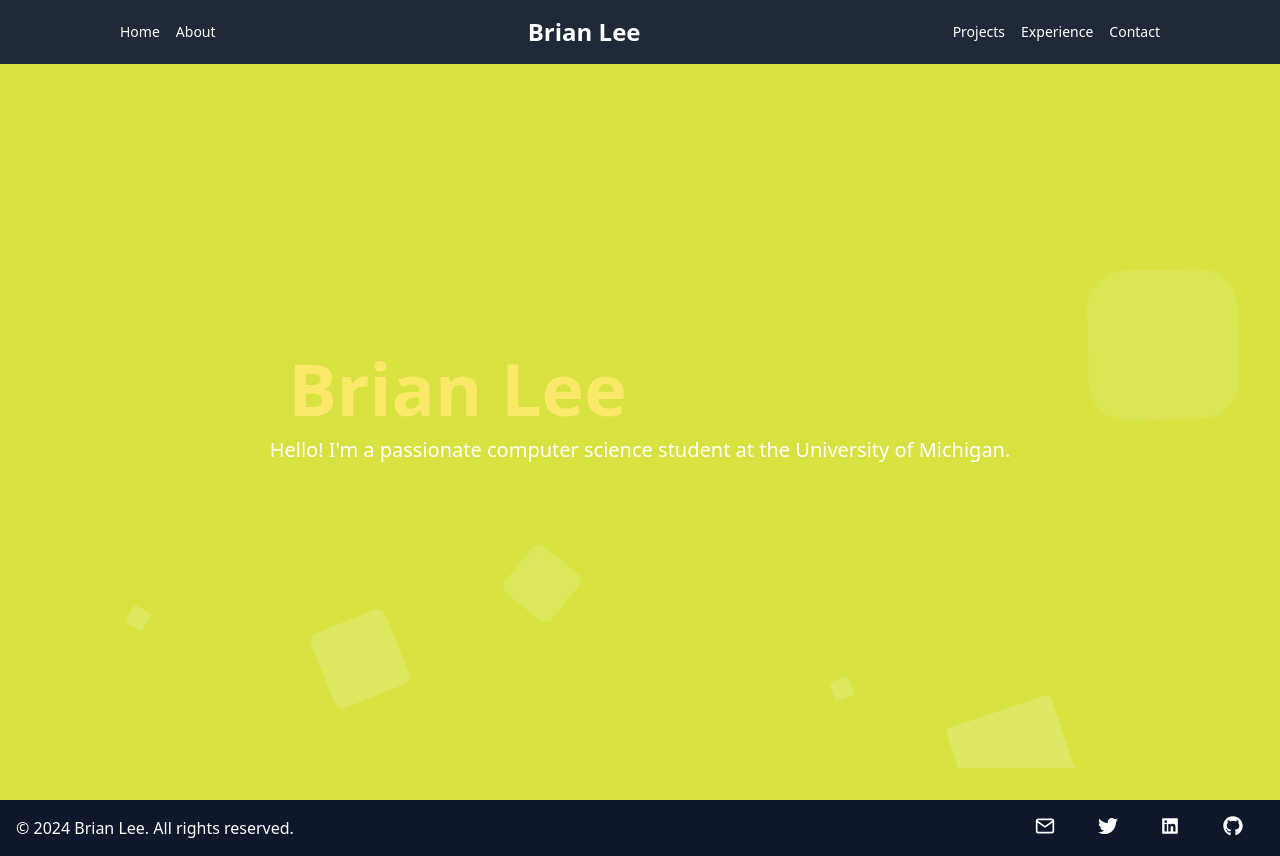
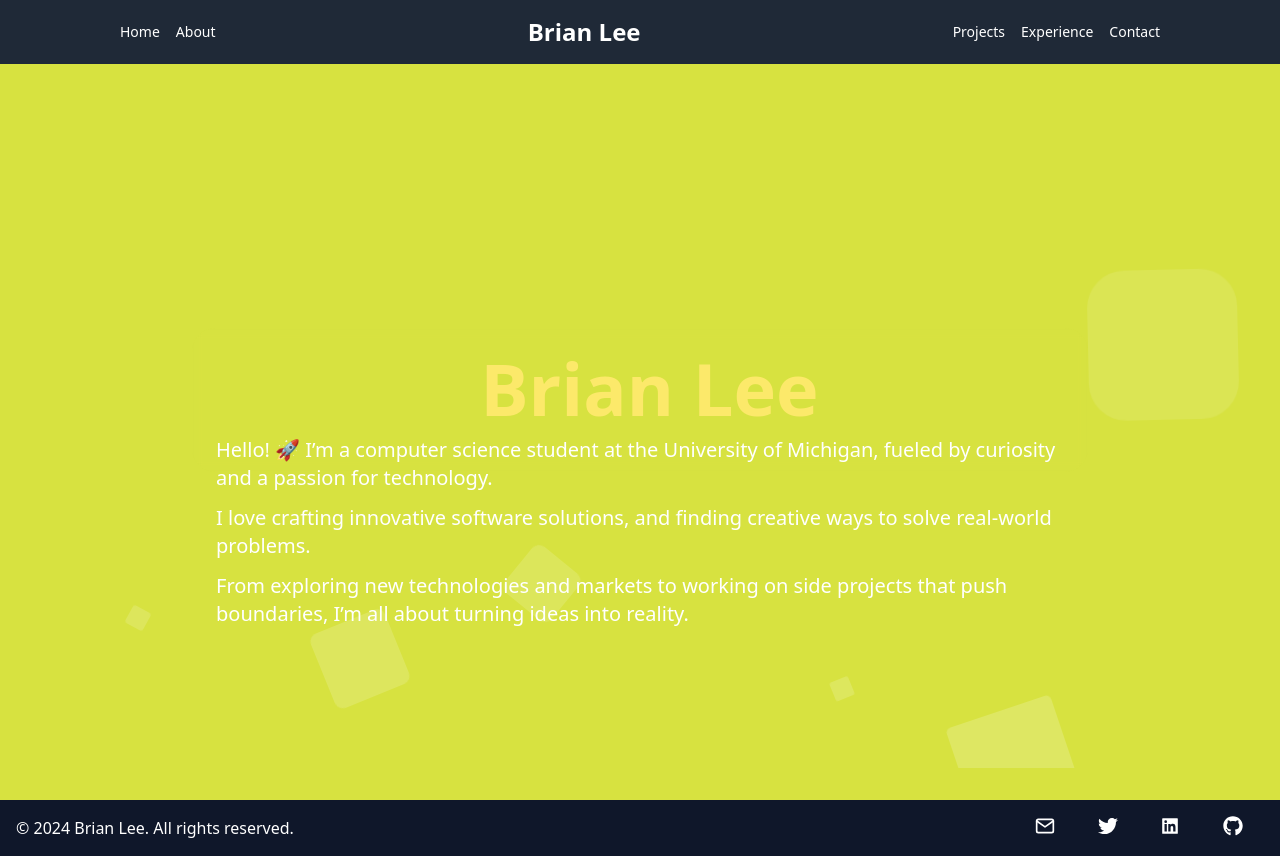
Before and after one commit to brmlee/portfolioWebsite, a React (Create React App) app: page / in a window 1280 px wide. Built offline with nearby package versions, Linux system fonts and the light colour scheme; the HTML template or start-up script is replaced by a standard one.

Commit message:
updated description

```diff
--- a/src/components/About.jsx
+++ b/src/components/About.jsx
@@ -32,12 +32,12 @@ const About = () => {
         <div className='flex flex-col justify-around'>
           <div className='sm:px-16 px-2'>
             <h2 className='text-4xl sm:text-5xl font-extrabold mt-2'>Introduction</h2>
-            <p className='mt-3 mb-6 text-[17px] max-w-3xl leading-[30px]'>👨‍💻 Hi, I'm Brian Lee, a student @UMich with a passion for crafting robust backend systems and captivating mobile applications.As a seasoned <a className='text-green-300 hover:text-green-500 duration-300' href='https://www.linkedin.com/in/brian-lee04' target='_blank' rel="noreferrer">Software developer</a> I specialize in both MEAN and MERN stacks🚀.
+            <p className='mt-3 mb-6 text-[17px] max-w-3xl leading-[30px]'>👨‍💻 Hi, I'm Brian Lee, a student @UMich with a passion for crafting robust backend systems and captivating mobile applications.
               <br />
-              ✍️ Beyond coding, I love playing video games in genres MOBA and FPS. I also love going on roller coasters.</p>
+              ✍️ Beyond coding, I love playing video games in genres MOBA and FPS. I also love going on roller coasters and being active playing sports like Tennis, Soccer, and Volleyball.</p>
 
             <ButtonLink
-              url='https://drive.google.com/file/d/1LI46E7Wbu7MTB2OG_qoR1vab6zkQfF7p/view?usp=sharing'
+              url='https://drive.google.com/file/d/1PemgYmY7Rb90prbVAhQjPyDZRAc2waqK/view?usp=sharing'
               text='View Resume →'
               padding={`p-3`}
             />
--- a/src/components/Home.jsx
+++ b/src/components/Home.jsx
@@ -33,11 +33,13 @@ const Home = () => {
 				<li></li>
 			</ul>
 			<div className='hero relative h-[calc(100vh)] flex justify-center items-center text-white' id='hero'>
-				<div className='pt-4 h-36 backdrop-blur-sm rounded-3xl'>
-					<h1 className='text-6xl sm:text-7xl font-extrabold mt-2'>&nbsp;<span className='text-yellow-200 font-extrabold'>{text}</span></h1>
-					<p className='mt-3 text-xl'>Hello! I'm a passionate computer science student at the University of Michigan.</p>
-				</div>
-			</div>
+  <div className='pt-4 h-36 backdrop-blur-sm rounded-3xl max-w-4xl mx-auto px-6'>
+    <h1 className='text-6xl sm:text-7xl font-extrabold mt-2 text-center'>&nbsp;<span className='text-yellow-200 font-extrabold'>{text}</span></h1>
+    <p className='mt-3 text-xl'>Hello! 🚀 I’m a computer science student at the University of Michigan, fueled by curiosity and a passion for technology.</p>
+    <p className='mt-3 text-xl'>I love crafting innovative software solutions, and finding creative ways to solve real-world problems.</p>
+    <p className='mt-3 text-xl'>From exploring new technologies and markets to working on side projects that push boundaries, I’m all about turning ideas into reality.</p>
+  </div>
+</div>
 			<Footer/>
 		</div>
 	);
--- a/src/constants.js
+++ b/src/constants.js
@@ -19,7 +19,7 @@ export const name = 'Brian Lee';
 export const experiences = [
     {
         'company': 'University of Michigan - Department of Mathematics',
-        'role': 'Product Developer',
+        'role': 'Research Assistant/Software Developer',
         'duration': 'May 2024 - Present',
         'logo': 'https://1000logos.net/wp-content/uploads/2018/08/University-of-Michigan-Emblem.jpg',
         'points': [
@@ -32,7 +32,7 @@ export const experiences = [
     },
     {
         'company': 'DPM Lab',
-        'role': 'Research Intern/Software Developer',
+        'role': 'Research Assistant/Software Developer',
         'duration': 'September 2023 - April 2024',
         'logo': 'https://sgl.dev/static/media/dpm_safesteps.8eee95e2553adcd937e4.jpg',
         'points': [
```
